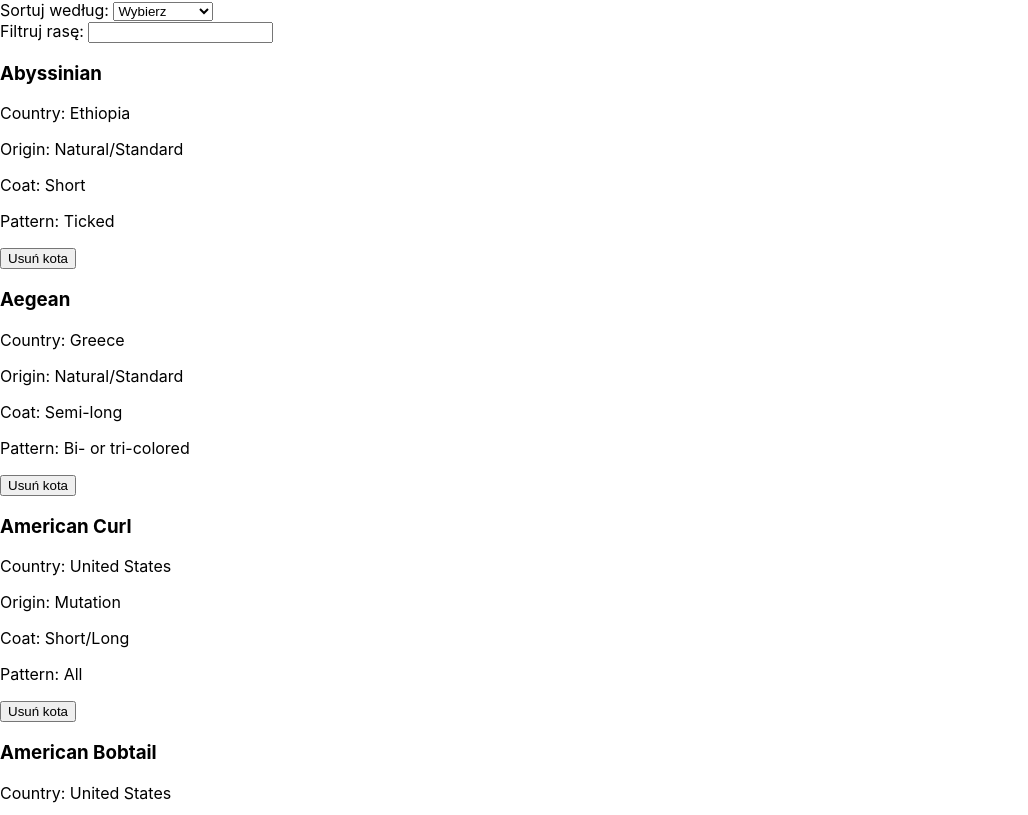
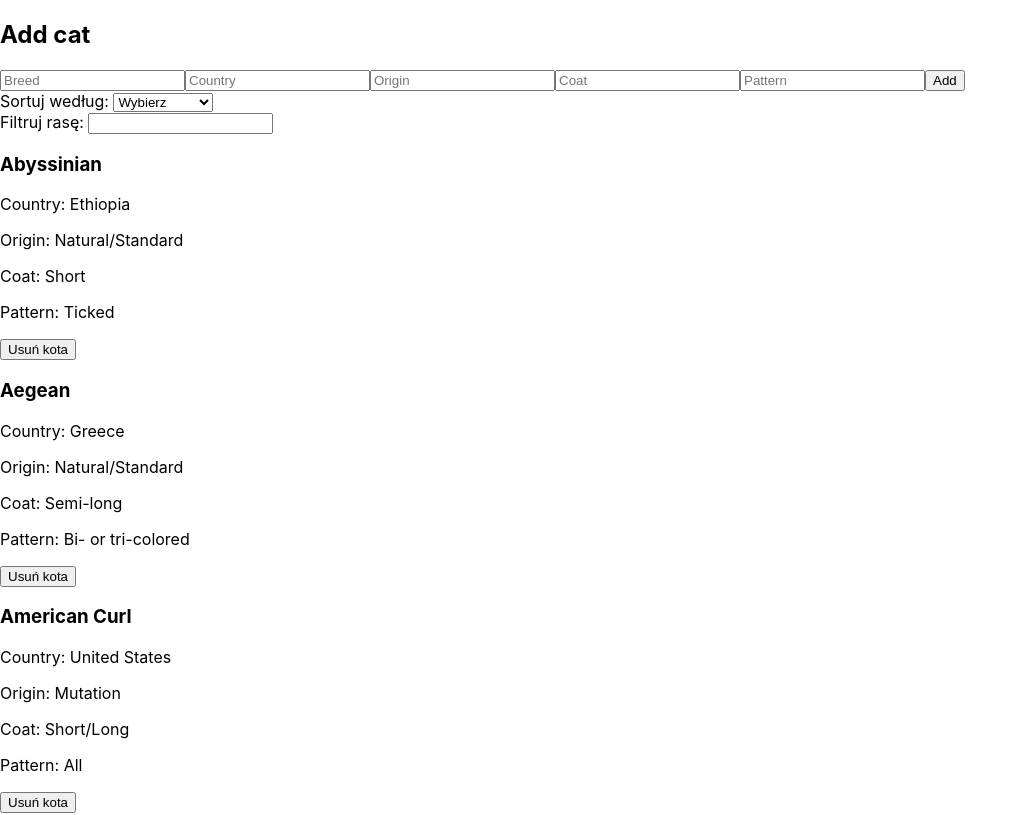
Before and after one commit to beactivera/Cats-Breeds-App, a React (Create React App) app in the folder my-app/: page / in a window 1280 px wide. Shown: the top 815 px of the page, without its empty margins (0-1028 px from the left). Built offline with nearby package versions, Linux system fonts and the light colour scheme.

Commit message:
Tried to add new cat using useContext hook

```diff
--- a/my-app/package.json
+++ b/my-app/package.json
@@ -6,6 +6,7 @@
     "@testing-library/jest-dom": "^5.16.5",
     "@testing-library/react": "^13.4.0",
     "@testing-library/user-event": "^13.5.0",
+    "formik": "^2.4.0",
     "react": "^18.2.0",
     "react-dom": "^18.2.0",
     "react-scripts": "5.0.1",
--- a/my-app/src/App.js
+++ b/my-app/src/App.js
@@ -1,6 +1,8 @@
 import React, {useState} from 'react';
 import CatData from './data/cat-breeds.json';
 import CatList from './components/CatList';
+import CatProvider from "./components/CatProvider";
+import AddCat from "./components/AddCat";
 
 
 function App() {
@@ -13,9 +15,12 @@ function App() {
 
     return (
     // <CatList cats={cats} onRemoveCat={handleRemoveCat} />
-    <div>
-        <CatList cats={cats} onRemoveCat={handleRemoveCat} />
-    </div>
+    <CatProvider>
+        <AddCat />
+        <div>
+            <CatList cats={cats} onRemoveCat={handleRemoveCat} />
+        </div>
+    </CatProvider>
   );
 }
 
--- /dev/null
+++ b/my-app/src/components/AddCat.js
@@ -0,0 +1,112 @@
+import React, { useContext, useState } from 'react';
+import { CatContext } from './CatProvider';
+
+function AddCat() {
+    const { addCat } = useContext(CatContext);
+    // breed, country, origin, coat, pattern
+    const [breed, setBreed] = useState('');
+    const [country, setCountry] = useState('');
+    const [origin, setOrigin] = useState('');
+    const [coat, setCoat] = useState('');
+    const [pattern, setPattern] = useState('');
+
+    const submit = (e) => {
+        e.preventDefault();
+        addCat({ breed, country, origin, coat, pattern });
+        setBreed('');
+        setCountry('');
+        setOrigin('');
+        setCoat('');
+        setPattern('');
+    };
+
+    return (
+        <div>
+            <h2>Add cat</h2>
+            <form onSubmit={submit}>
+                <input
+                    type="text"
+                    value={breed}
+                    onChange={(e) => setBreed(e.target.value)}
+                    placeholder="Breed"
+                    required
+                />
+                <input
+                    type="text"
+                    value={country}
+                    onChange={(e) => setCountry(e.target.value)}
+                    placeholder="Country"
+                    required
+                />
+                <input
+                    type="text"
+                    value={origin}
+                    onChange={(e) => setOrigin(e.target.value)}
+                    placeholder="Origin"
+                    required
+                />
+                <input
+                    type="text"
+                    value={coat}
+                    onChange={(e) => setCoat(e.target.value)}
+                    placeholder="Coat"
+                    required
+                />
+                <input
+                    type="text"
+                    value={pattern}
+                    onChange={(e) => setPattern(e.target.value)}
+                    placeholder="Pattern"
+                    required
+                />
+                <button type="submit">Add</button>
+            </form>
+        </div>
+    );
+}
+
+export default AddCat;
+
+// // another way is Formik
+// import React from 'react';
+// import { Formik } from 'formik';
+//
+// const AddCatForm = () => {
+//     const handleSubmit = (values) => {
+//         // Logika dodawania nowego kota
+//         console.log(values);
+//     };
+//
+//     return (
+//         <Formik
+//             initialValues={{ name: '', age: 0, color: '' }}
+//             onSubmit={handleSubmit}
+//         >
+//             {({ values, handleChange, handleSubmit }) => (
+//                 <form onSubmit={handleSubmit}>
+//                     <input
+//                         type="text"
+//                         name="name"
+//                         value={values.name}
+//                         onChange={handleChange}
+//                     />
+//                     <input
+//                         type="number"
+//                         name="age"
+//                         value={values.age}
+//                         onChange={handleChange}
+//                     />
+//                     <input
+//                         type="text"
+//                         name="color"
+//                         value={values.color}
+//                         onChange={handleChange}
+//                     />
+//                     <button type="submit">Dodaj Kota</button>
+//                 </form>
+//             )}
+//         </Formik>
+//     );
+// };
+//
+// export default AddCatForm;
--- a/my-app/src/components/CatList.js
+++ b/my-app/src/components/CatList.js
@@ -1,7 +1,9 @@
-import React, { useState } from 'react';
+import React, {useContext, useState} from 'react';
 import CatListItem from './CatListItem';
+import {CatContext} from "./CatProvider";
 
-const CatList = ({ cats = [], onRemoveCat =(f) => f}) => {
+const CatList = ({cats = [], onRemoveCat =(f) => f}) => {
+    // const { cats } = useContext(CatContext)
     const [sortOption, setSortOption] = useState('');
     const [filterOption, setFilterOption] = useState('');
 
--- /dev/null
+++ b/my-app/src/components/CatProvider.js
@@ -0,0 +1,19 @@
+import React, { createContext, useState } from 'react';
+
+export const CatContext = createContext();
+
+function CatProvider({ children }) {
+    const [newCats, setNewCats] = useState([]);
+
+    const addCat = (cat) => {
+        setNewCats([...newCats, cat]);
+    };
+
+    return (
+        <CatContext.Provider value={{ newCats, addCat }}>
+            {children}
+        </CatContext.Provider>
+    );
+}
+
+export default CatProvider;
```
